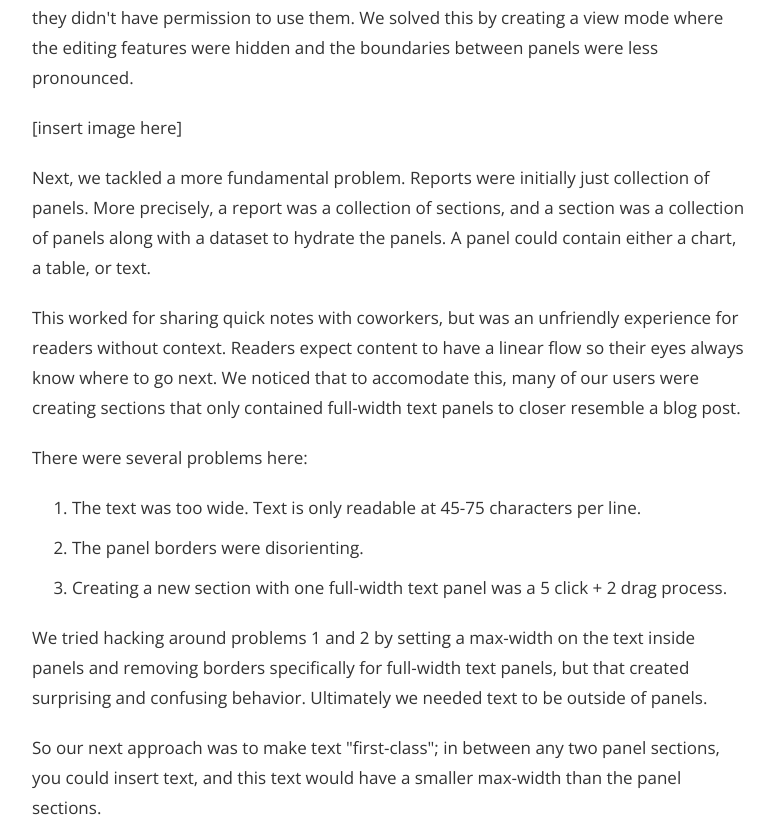
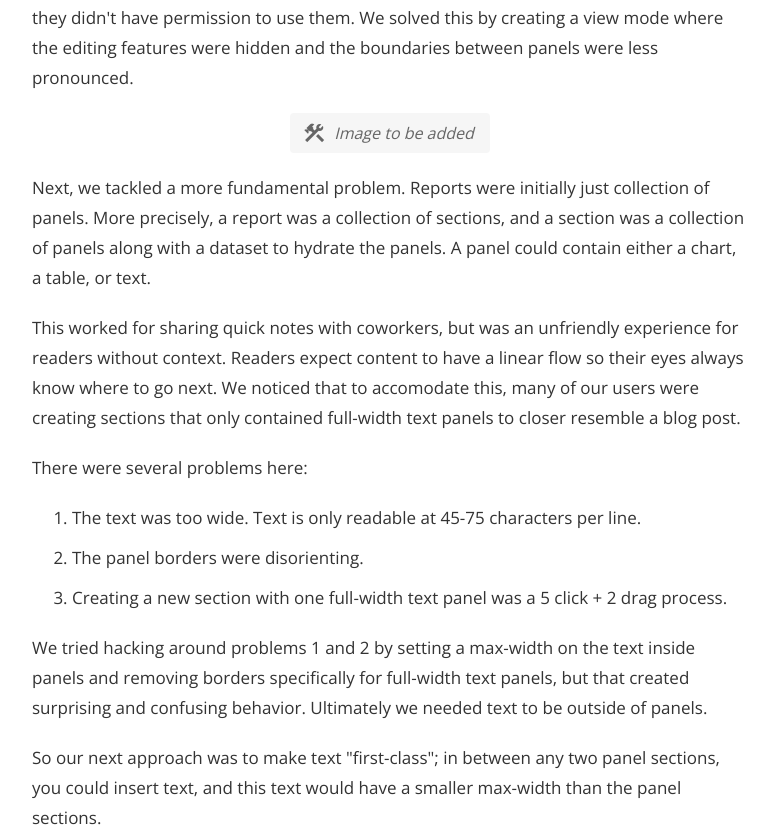
Before and after one commit to Xyzrr/portfolio, a Next.js app: page /wysiwyg in a window 1280 px wide. Shown: the part 1848-2675 px from the top of the page, without its empty margins (250-1024 px from the left). Built offline with nearby package versions, Linux system fonts and the light colour scheme.

Commit message:
image placeholders

```diff
--- /dev/null
+++ b/components/Placeholder.styles.ts
@@ -0,0 +1,18 @@
+import styled from "styled-components";
+
+export const Wrapper = styled.div`
+  padding: 8px 16px 8px 12px;
+  background: #f6f6f6;
+  color: #666;
+  border-radius: 4px;
+  display: flex;
+  align-items: center;
+  font-style: oblique;
+  .material-icons {
+    margin-right: 8px;
+    color: #666;
+  }
+
+  width: fit-content;
+  margin: 0 auto 20px;
+`;
--- /dev/null
+++ b/components/Placeholder.tsx
@@ -0,0 +1,16 @@
+import * as S from "./Placeholder.styles";
+
+export interface PlaceholderProps {
+  className?: string;
+}
+
+const Placeholder: React.FC<PlaceholderProps> = ({ className, children }) => {
+  return (
+    <S.Wrapper className={className}>
+      <span className="material-icons">construction</span>
+      {children}
+    </S.Wrapper>
+  );
+};
+
+export default Placeholder;
--- a/pages/harbor.mdx
+++ b/pages/harbor.mdx
@@ -1,5 +1,6 @@
 import ProjectLayout from "../layouts/ProjectLayout";
 import Gallery from "../components/Gallery";
+import Placeholder from "../components/Placeholder";
 import Button, { ButtonGroup } from "../components/Button";
 
 <ProjectLayout title="Harbor">
@@ -81,7 +82,7 @@ The most important difference from a UI design perspective is that you have comp
 
 We made extensive use of this control in Harbor. The most obvious example is the way a user's video slides in from the right side of your screen when they get close to you.
 
-[gif]
+<Placeholder>Gif to be added</Placeholder>
 
 But window control affected our design of every part of the UI. Every page is only as large as it needs to be. For instance, the home page has more content than the auth page, so the window grows wider after you sign in.
 
--- a/pages/wysiwyg.mdx
+++ b/pages/wysiwyg.mdx
@@ -2,6 +2,7 @@ import ProjectLayout from "../layouts/ProjectLayout";
 import Gallery from "../components/Gallery";
 import ReportHero from "../components/ReportHero";
 import Button, { ButtonGroup } from "../components/Button";
+import Placeholder from "../components/Placeholder";
 
 <ProjectLayout title="WYSIWYG Reports">
 
@@ -37,7 +38,7 @@ We saw an opportunity to enable researchers to quickly publish their research to
 
 First, we needed to fix the low hanging fruit. A clear problem was that there were no separate "edit" and "view" modes, so all viewers would see all the editing widgets even if they didn't have permission to use them. We solved this by creating a view mode where the editing features were hidden and the boundaries between panels were less pronounced.
 
-[insert image here]
+<Placeholder>Image to be added</Placeholder>
 
 Next, we tackled a more fundamental problem. Reports were initially just collection of panels. More precisely, a report was a collection of sections, and a section was a collection of panels along with a dataset to hydrate the panels. A panel could contain either a chart, a table, or text.
 
@@ -53,7 +54,7 @@ We tried hacking around problems 1 and 2 by setting a max-width on the text insi
 
 So our next approach was to make text "first-class"; in between any two panel sections, you could insert text, and this text would have a smaller max-width than the panel sections.
 
-[insert image here]
+<Placeholder>Image to be added</Placeholder>
 
 This essentially gave reports the look we wanted. However, underneath the veneer, the editing experience was still a mess.
 
```
